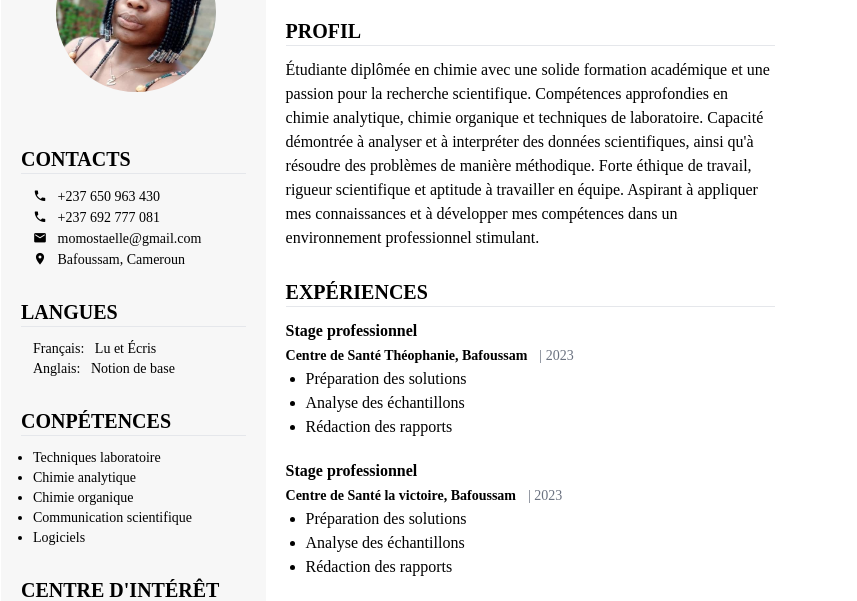
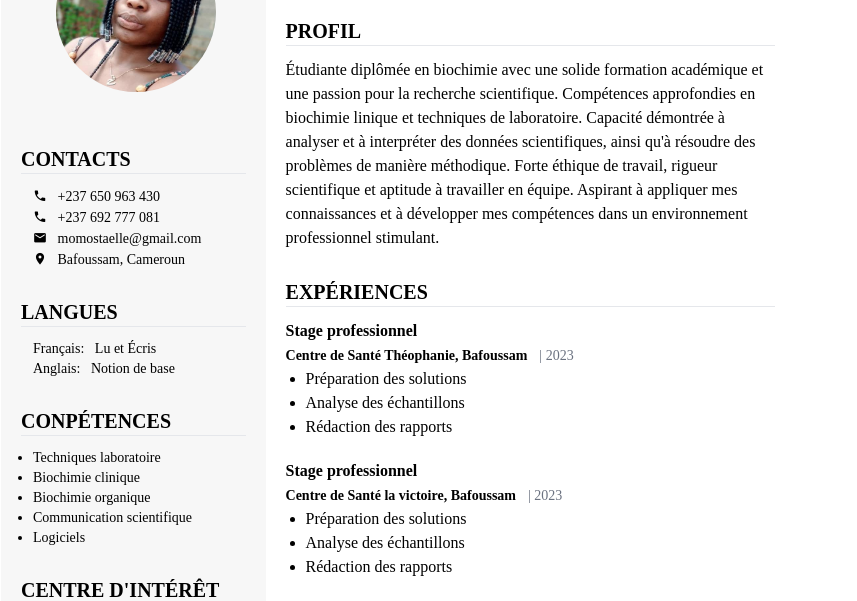
Before and after one commit to CyrilleSaga/curriculum, a website: page src/index.html in a window 1280 px wide. Shown: the part 132-733 px from the top of the page, without its empty margins (0-857 px from the left). Drawn offline with Linux system fonts and the light colour scheme.

Commit message:
Change chimie t biochimie

```diff
--- a/src/index.html
+++ b/src/index.html
@@ -71,8 +71,8 @@
             <div class="text-sm ml-3 mt-3">
               <ul class="list-disc">
                 <li>Techniques laboratoire</li>
-                <li>Chimie analytique</li>
-                <li>Chimie organique</li>
+                <li>Biochimie clinique</li>
+                <li>Biochimie organique</li>
                 <li>Communication scientifique</li>
                 <li>Logiciels</li>
               </ul>
@@ -108,9 +108,9 @@
             <hr>
             <div class="mt-3">
               <p class="font-medium prose text-justify">
-                Étudiante diplômée en chimie avec une solide formation académique et une passion pour la recherche
+                Étudiante diplômée en biochimie avec une solide formation académique et une passion pour la recherche
                 scientifique.
-                Compétences approfondies en chimie analytique, chimie organique et techniques de laboratoire. Capacité
+                Compétences approfondies en biochimie linique et techniques de laboratoire. Capacité
                 démontrée à
                 analyser et à interpréter des données scientifiques, ainsi qu'à résoudre des problèmes de manière
                 méthodique. Forte
```
